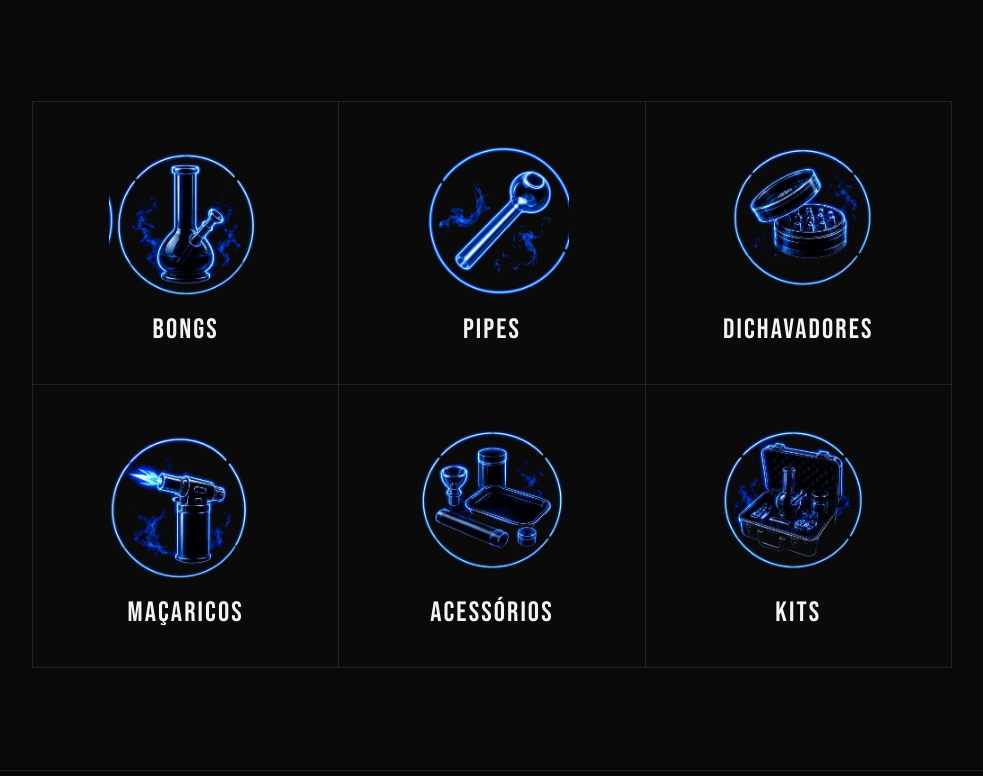
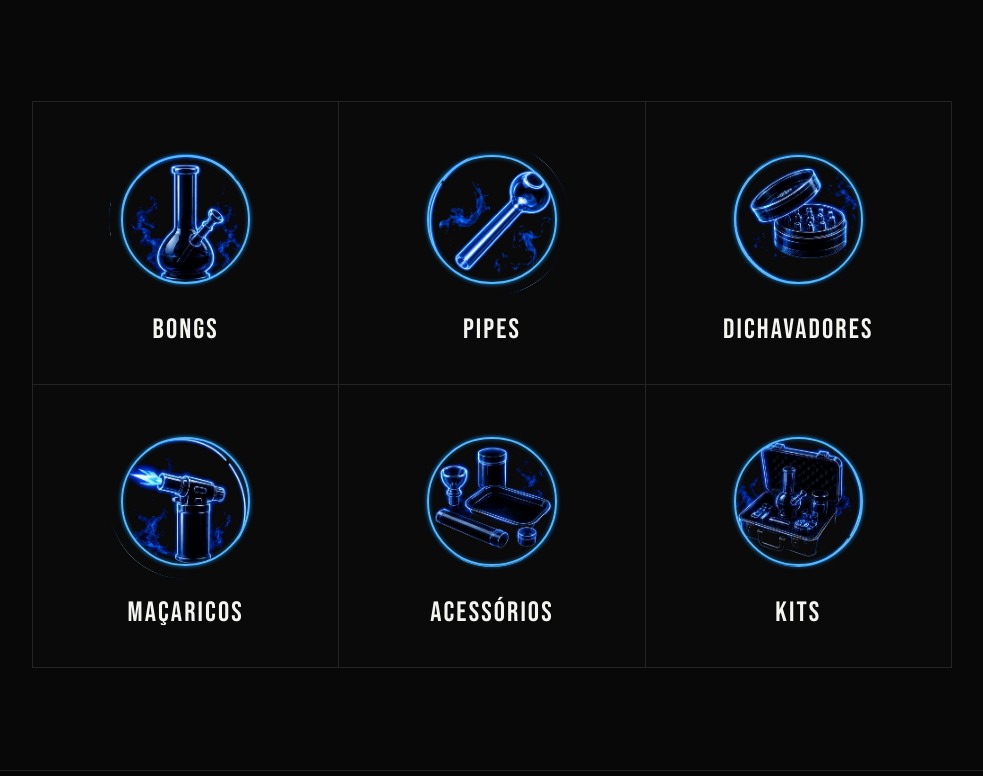
Before and after one commit to EpCreative/sos-pipe, a Next.js app: page / in a window 1280 px wide. Shown: the part 746-1522 px from the top of the page, without its empty margins (148-1131 px from the left). Built offline with nearby package versions, Linux system fonts and the light colour scheme.

Commit message:
Uniformizar círculos dos ícones de categorias
Padroniza somente os aros circulares dos ícones, preservando integralmente os objetos e arquivos de imagem existentes.

```diff
--- a/app/globals.css
+++ b/app/globals.css
@@ -591,17 +591,44 @@ input {
 }
 
 .categoryIcon {
+  position: relative;
   width: clamp(126px, 12vw, 154px);
   aspect-ratio: 1;
   display: block;
   flex: none;
+  overflow: hidden;
+  border-radius: 50%;
   transition: transform 220ms ease;
 }
 
 .categoryIcon img {
   width: 100%;
   height: 100%;
+  display: block;
   object-fit: contain;
+}
+
+.categoryIcon::before,
+.categoryIcon::after {
+  position: absolute;
+  border-radius: 50%;
+  content: "";
+  pointer-events: none;
+}
+
+.categoryIcon::before {
+  inset: 0;
+  z-index: 1;
+  border: clamp(10px, 1vw, 14px) solid var(--black-soft);
+}
+
+.categoryIcon::after {
+  inset: 8%;
+  z-index: 2;
+  border: 2px solid #55b9ff;
+  box-shadow:
+    0 0 4px rgba(21, 151, 255, 0.95),
+    inset 0 0 4px rgba(21, 151, 255, 0.55);
 }
 
 .categoryCard:hover .categoryIcon {
```
